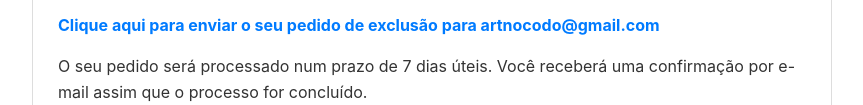
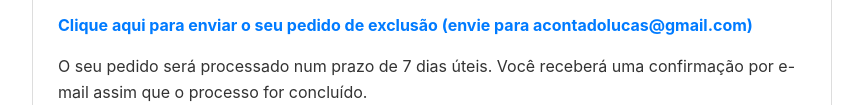
Before and after one commit to Lucasaraujo6/artnocodo, a plain HTML site: page lupa/privacidade.html in a window 1280 px wide. Shown: the part 1279-1384 px from the top of the page, without its empty margins (208-1071 px from the left). Drawn offline with Linux system fonts and the light colour scheme.

Commit message:
Update privacidade.html

```diff
--- a/lupa/privacidade.html
+++ b/lupa/privacidade.html
@@ -43,8 +43,8 @@
         </div>
 
         <p>
-            <a href="mailto:artnocodo@gmail.com?subject=Solicitação de Exclusão de Conta - Lupa">
-                Clique aqui para enviar o seu pedido de exclusão para artnocodo@gmail.com
+            <a href="mailto:acontadolucas@gmail.com?subject=Solicitação de Exclusão de Conta - Lupa">
+                Clique aqui para enviar o seu pedido de exclusão (envie para acontadolucas@gmail.com)
             </a>
         </p>
 
```
